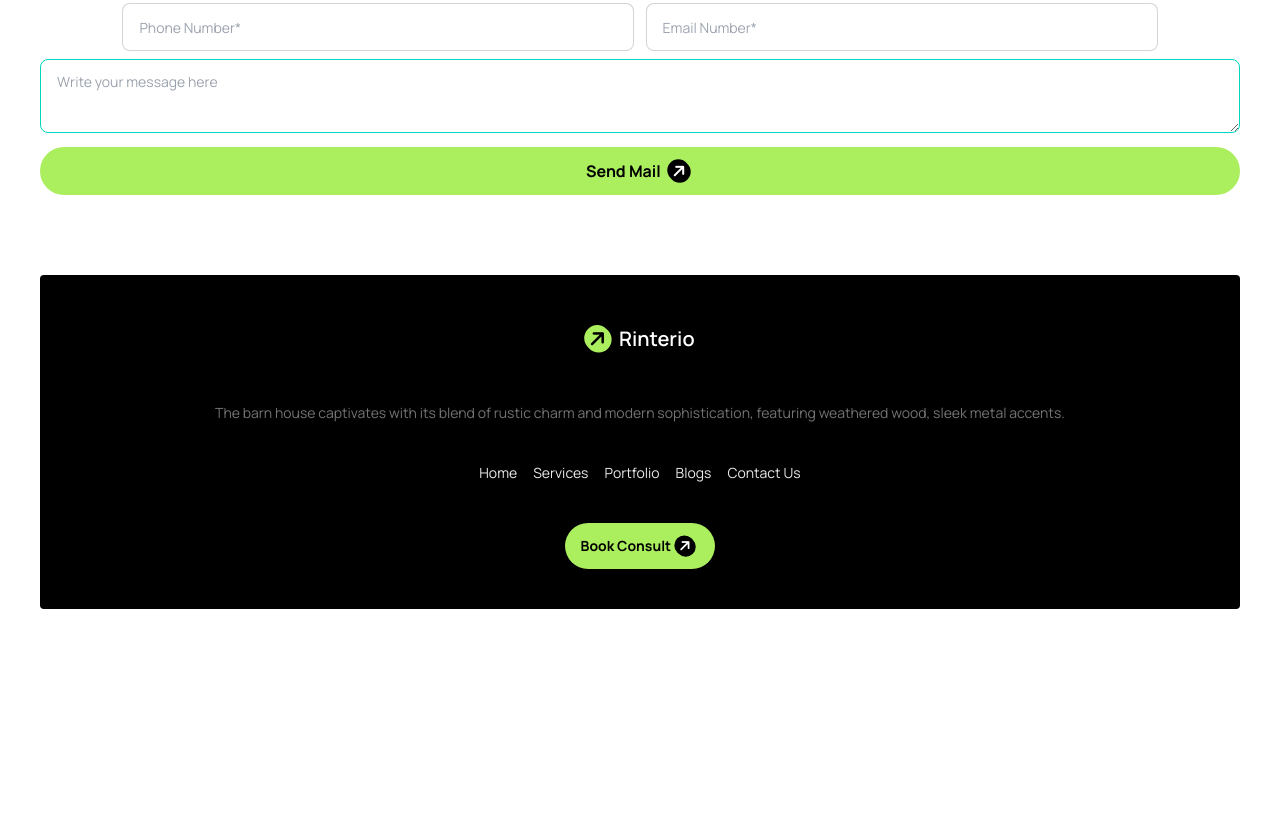
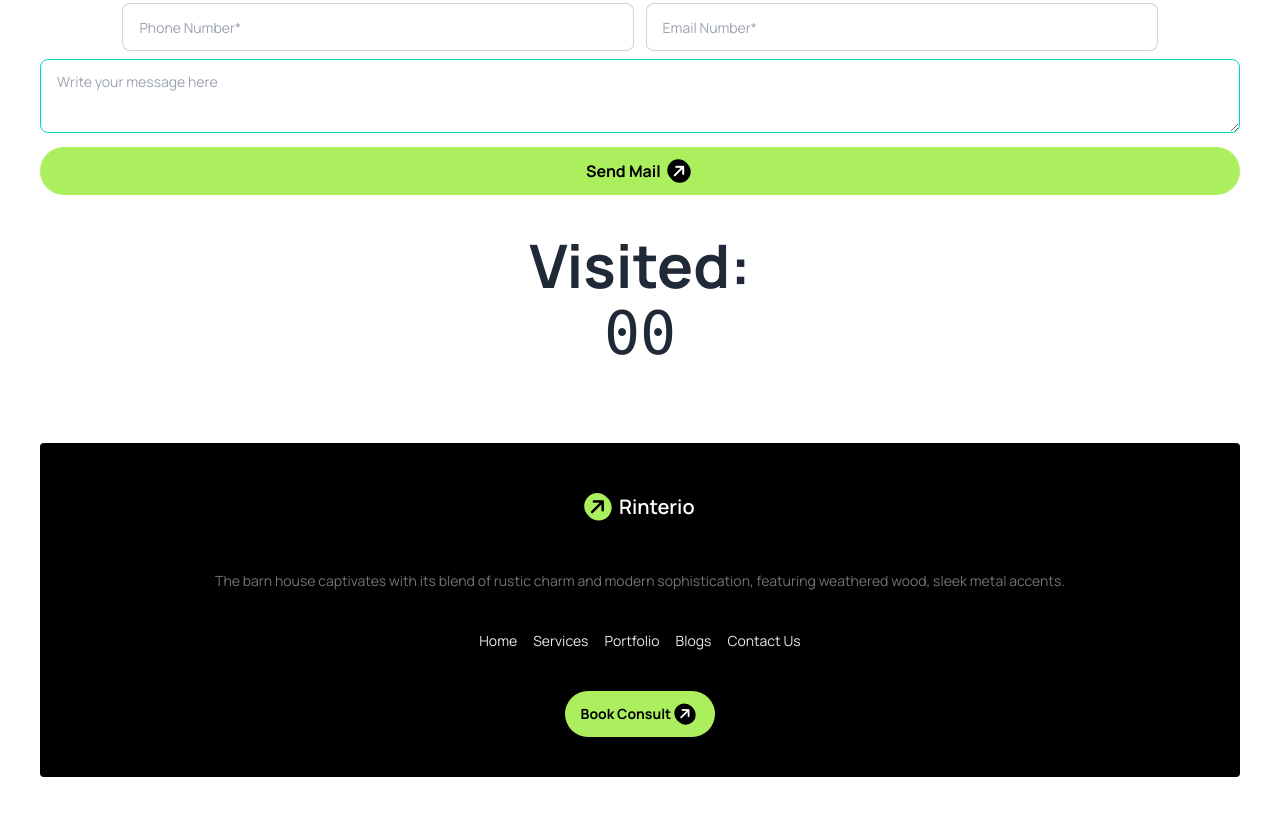
Before and after one commit to Md-Rabiul-Islam75/Asignment-3, a plain HTML site: page index.html in a window 1280 px wide. Shown: the part 3102-3917 px from the top of the page. Before the commit the page ends 3751 px from the top, so only its background shows below. Drawn offline with nearby package versions, Linux system fonts and the light colour scheme.

Commit message:
Completed Extra part section

```diff
--- a/index.html
+++ b/index.html
@@ -472,6 +472,16 @@
           </button>
         </div>
       </section>
+
+      <!-- Extra part Section Countdown -->
+
+      <section class="text-center mt-15 space-y-2">
+        <h1 class="text-6xl font-bold pt-10">Visited:</h1>
+        <span class="countdown font-mono text-6xl">
+          <span style="--value:${counter};"></span>
+        </span>
+      </section>
+
     </main>
 
     <!-- Footer Section -->
```
